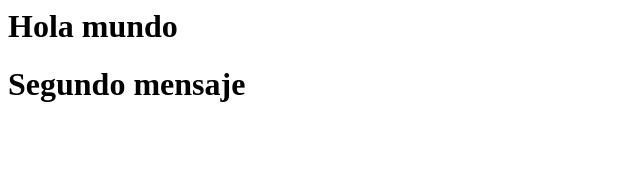
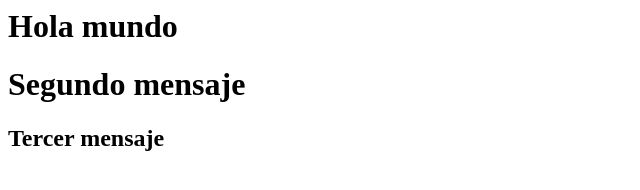
Before and after one commit to IrvingVazquez/ProyectoGit, a plain HTML site: page index.html in a window 1280 px wide. Shown: the whole page, without its empty margins (0-640 px from the left). Drawn offline with Linux system fonts and the light colour scheme.

Commit message:
Otro mensaje

```diff
--- a/index.html
+++ b/index.html
@@ -5,5 +5,6 @@
     <body>
         <h1>Hola mundo</h1>
         <h1>Segundo mensaje</h1>
+		<h2>Tercer mensaje</h3>
     </body>
 </html>
```
